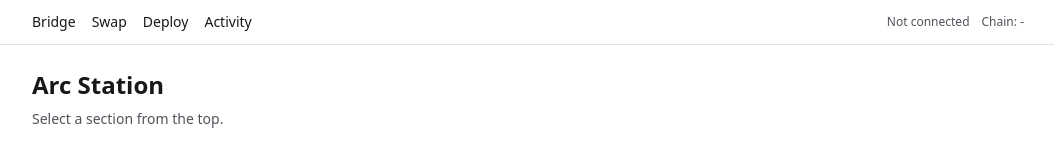
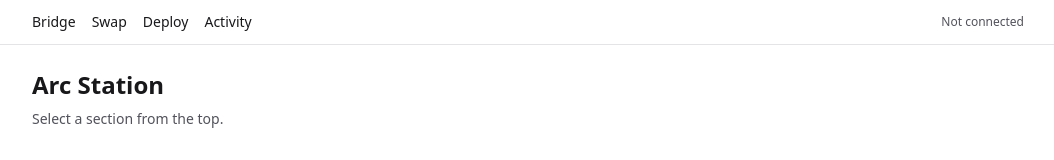
Before and after one commit to leanovichilya/arc-station, a Next.js app: page / in a window 1280 px wide. Shown: the top 160 px of the page, without its empty margins (112-1166 px from the left). Built offline with nearby package versions, Linux system fonts and the light colour scheme.

Commit message:
ui: hide chain id when disconnected

```diff
--- a/components/WalletStatus.tsx
+++ b/components/WalletStatus.tsx
@@ -62,7 +62,7 @@
   return (
     <div className="flex items-center gap-3 text-xs text-zinc-600">
       <span>{address ? "Connected" : "Not connected"}</span>
-      <span>Chain: {chainId ?? "-"}</span>
+      {address ? <span>Chain: {chainId ?? "-"}</span> : null}
       {short ? <span>{short}</span> : null}
     </div>
   );
```
